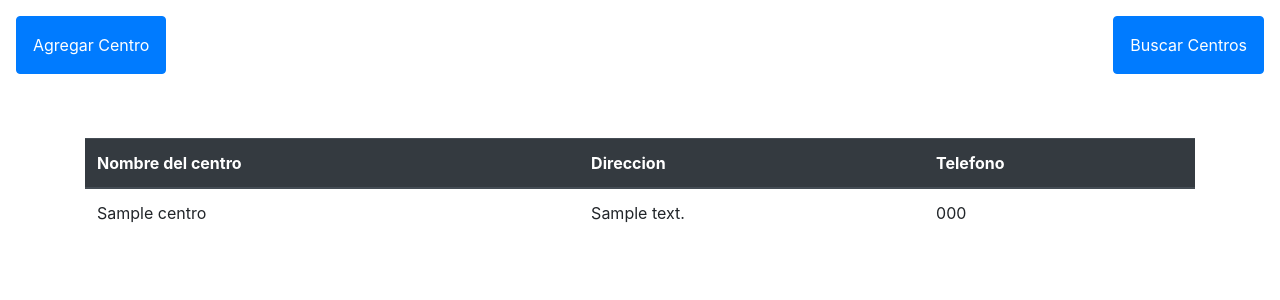
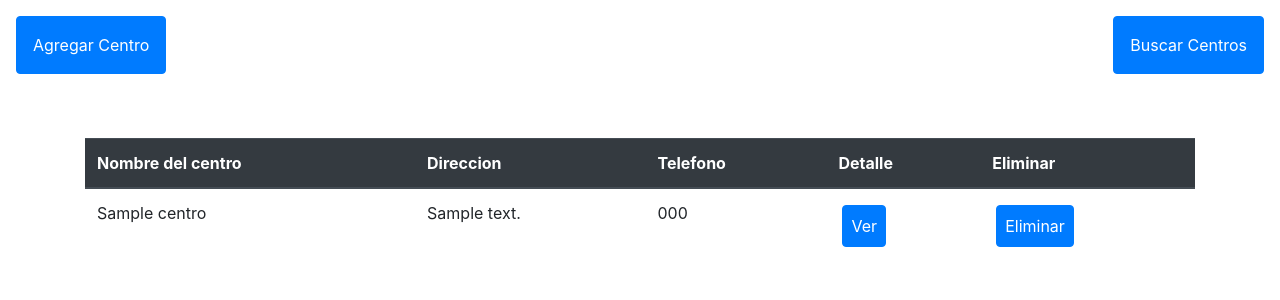
Before and after one commit to Maqui-LP/coopevid-19, a Flask app: template app/templates/centro/index.html in a window 1280 px wide. Shown: the part 56-356 px from the top of the page. Run offline with Flask 2, Linux system fonts and the light colour scheme; the template is opened without the code that fills it: most values are stand-ins (such as "Sample title", 1, 10 or a date in 2020).

Commit message:
agregue dos botones, para eliminar y ver el detalle de cada centro

```diff
--- a/app/templates/centro/index.html
+++ b/app/templates/centro/index.html
@@ -23,6 +23,8 @@
         <th scope="col">Nombre del centro</th>
         <th scope="col">Direccion</th>
         <th scope="col">Telefono</th>
+        <th scope="col">Detalle</th>
+        <th scope="col">Eliminar</th>
       </tr>
     </thead>
     <tbody>
@@ -31,6 +33,12 @@
       <td>{{ centro.name }}</td>
       <td>{{ centro.address }}</td>
       <td>{{ centro.phone }}</td>
+      <td>
+        <a href="#" class="btn btn-primary m-1 p-2">Ver</a>
+      </td>
+      <td>
+        <a href="#" class="btn btn-primary m-1 p-2">Eliminar</a>
+      </td>
     </tr>
     {% endfor %}
 
```
